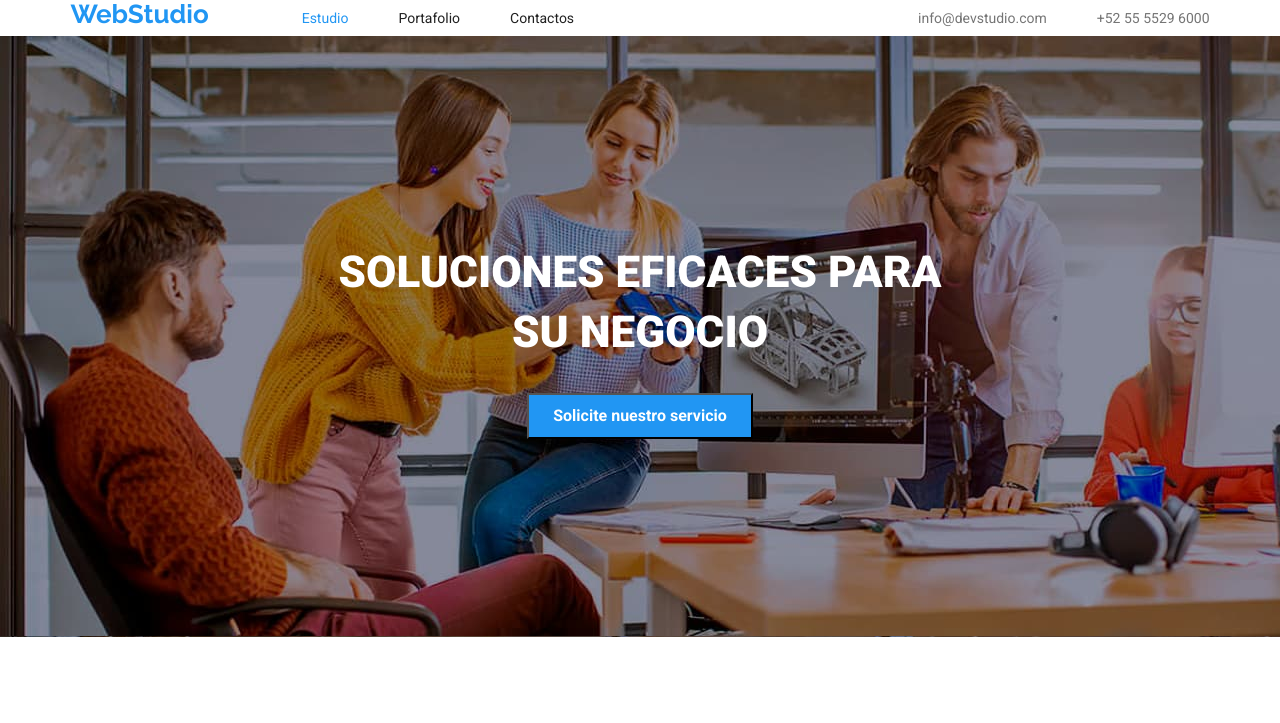
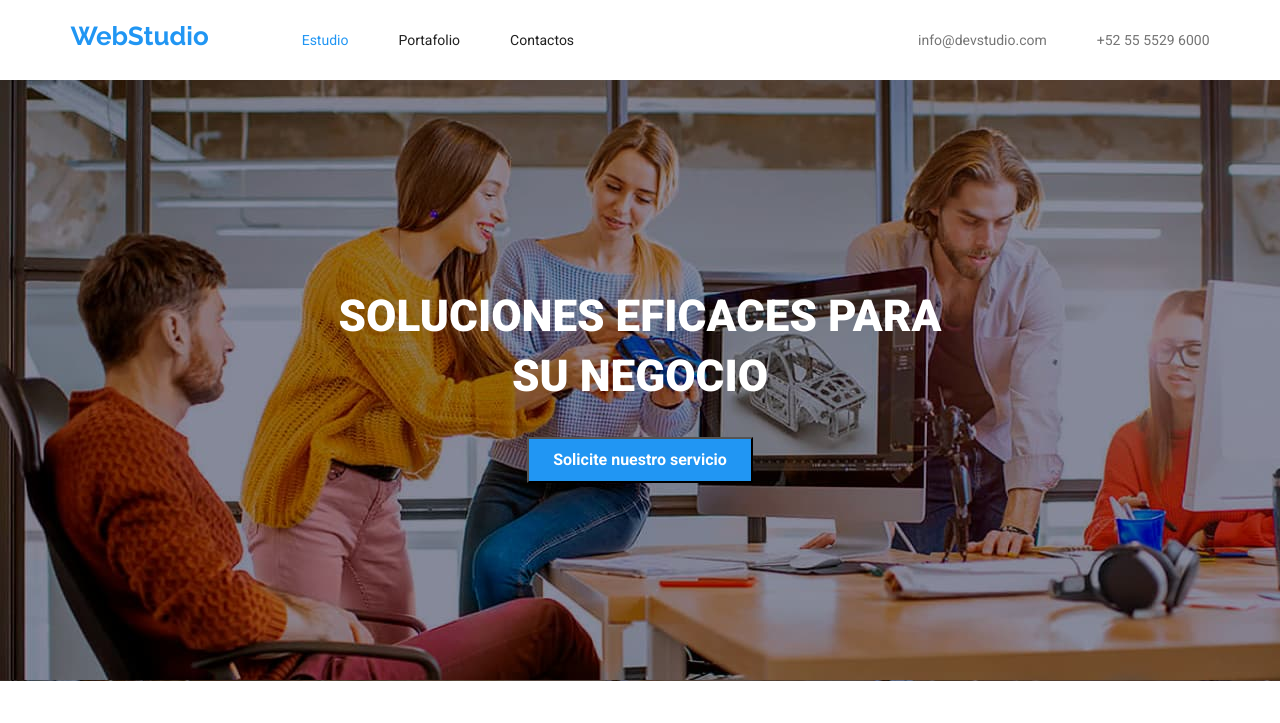
Before and after one commit to jhgonzalezm/goit-markup-hw-04, a plain HTML site: page index.html in a window 1280 px wide. Shown: the top 723 px of the page. Drawn offline with nearby package versions, Linux system fonts and the light colour scheme.

Commit message:
Commit 4 - Tarea 4 - ajuste menu navegacion

```diff
--- a/css/styles.css
+++ b/css/styles.css
@@ -56,7 +56,7 @@
   column-gap: 50px;
   margin: 0px 0px;
   margin-right: 344px;
-  padding: 0px 0px;
+  padding: 32px 0px;
 }
 .hero-navigation-filter {
   display: flex;
```
